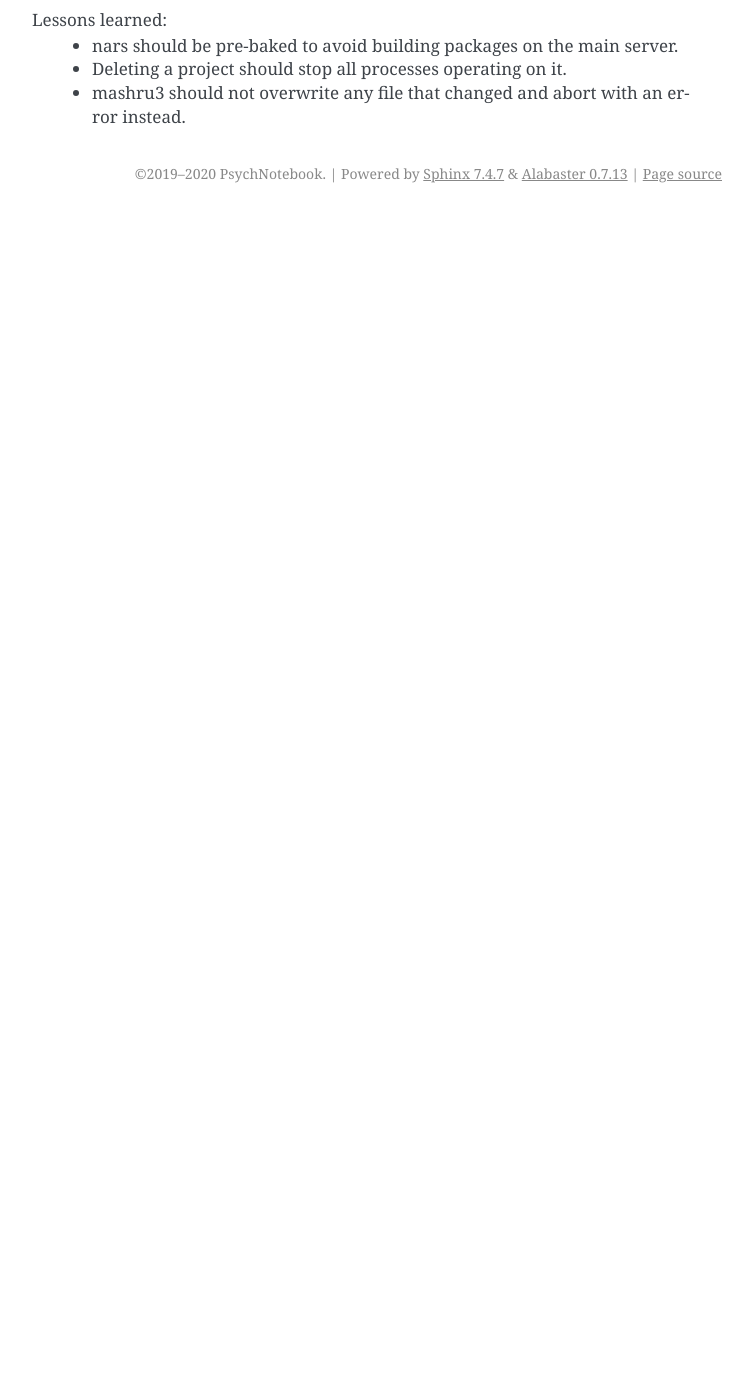
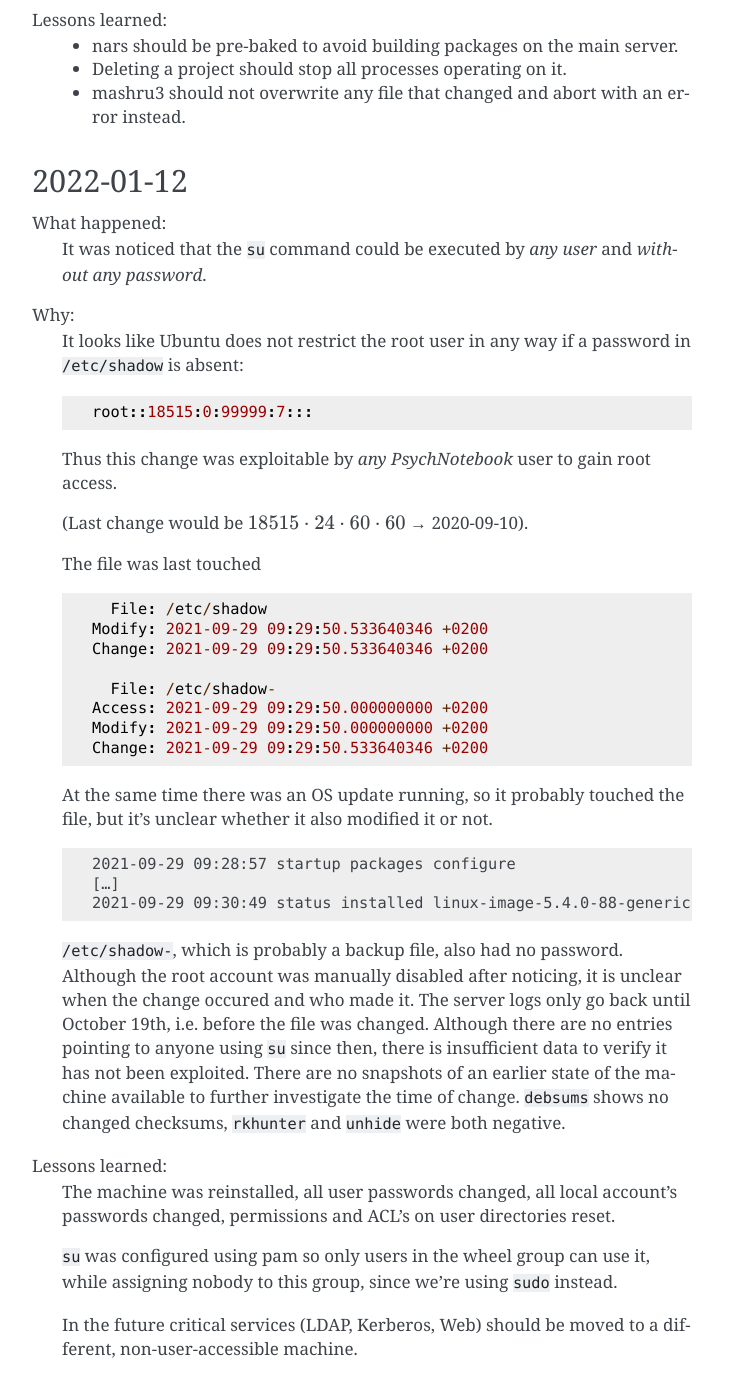
Before and after one commit to leibniz-psychology/psychnotebook-deploy, a Sphinx documentation site: the page built from doc/incidents.rst, in a window 1280 px wide and 1400 px high, scrolled down 790 px. Shown: the top 1397 px of the window, without its empty margins (388-1141 px from the left). Built offline with Sphinx 7.4.7, drawn with Linux system fonts in a browser that asks for light colours; before the commit the page ends 1003 px from its top, so only the background shows below that.

Commit message:
incidents: Document incident on 2022-01-12
Outch.

```diff
--- a/doc/incidents.rst
+++ b/doc/incidents.rst
@@ -20,3 +20,67 @@
     - nars should be pre-baked to avoid building packages on the main server.
     - Deleting a project should stop all processes operating on it.
     - mashru3 should not overwrite any file that changed and abort with an error instead.
+
+2022-01-12
+----------
+
+What happened:
+    It was noticed that the ``su`` command could be executed by *any user*
+    and *without any password*.
+Why:
+    It looks like Ubuntu does not restrict the root user in any way if a
+    password in :file:`/etc/shadow` is absent:
+
+    .. code::
+
+        root::18515:0:99999:7:::
+
+    Thus this change was exploitable by *any PsychNotebook* user to gain
+    root access.
+
+    (Last change would be :math:`18515 \cdot 24 \cdot 60 \cdot 60` → 2020-09-10).
+
+    The file was last touched
+
+    .. code::
+
+          File: /etc/shadow
+        Modify: 2021-09-29 09:29:50.533640346 +0200
+        Change: 2021-09-29 09:29:50.533640346 +0200
+
+          File: /etc/shadow-
+        Access: 2021-09-29 09:29:50.000000000 +0200
+        Modify: 2021-09-29 09:29:50.000000000 +0200
+        Change: 2021-09-29 09:29:50.533640346 +0200
+
+    At the same time there was an OS update running, so it probably touched
+    the file, but it’s unclear whether it also modified it or not.
+
+    .. code::
+
+        2021-09-29 09:28:57 startup packages configure
+        […]
+        2021-09-29 09:30:49 status installed linux-image-5.4.0-88-generic:amd64 5.4.0-88.99
+
+    :file:`/etc/shadow-`, which is probably a backup file, also had no
+    password. Although the root account was manually disabled after noticing,
+    it is unclear when the change occured and who made it. The server
+    logs only go back until October 19th, i.e. before the file was
+    changed. Although there are no entries pointing to anyone using ``su``
+    since then, there is insufficient data to verify it has not been
+    exploited. There are no snapshots of an earlier state of the machine
+    available to further investigate the time of change. ``debsums`` shows
+    no changed checksums, ``rkhunter`` and ``unhide`` were both negative.
+Lessons learned:
+    The machine was reinstalled, all user passwords changed, all local
+    account’s passwords changed, permissions and ACL’s on user directories
+    reset.
+
+    ``su`` was configured using pam so only users in the wheel group can
+    use it, while assigning nobody to this group, since we’re using
+    ``sudo`` instead.
+
+    In the future critical services (LDAP, Kerberos, Web) should be moved
+    to a different, non-user-accessible machine.
+
+    .. Obviously. Duh.
```
